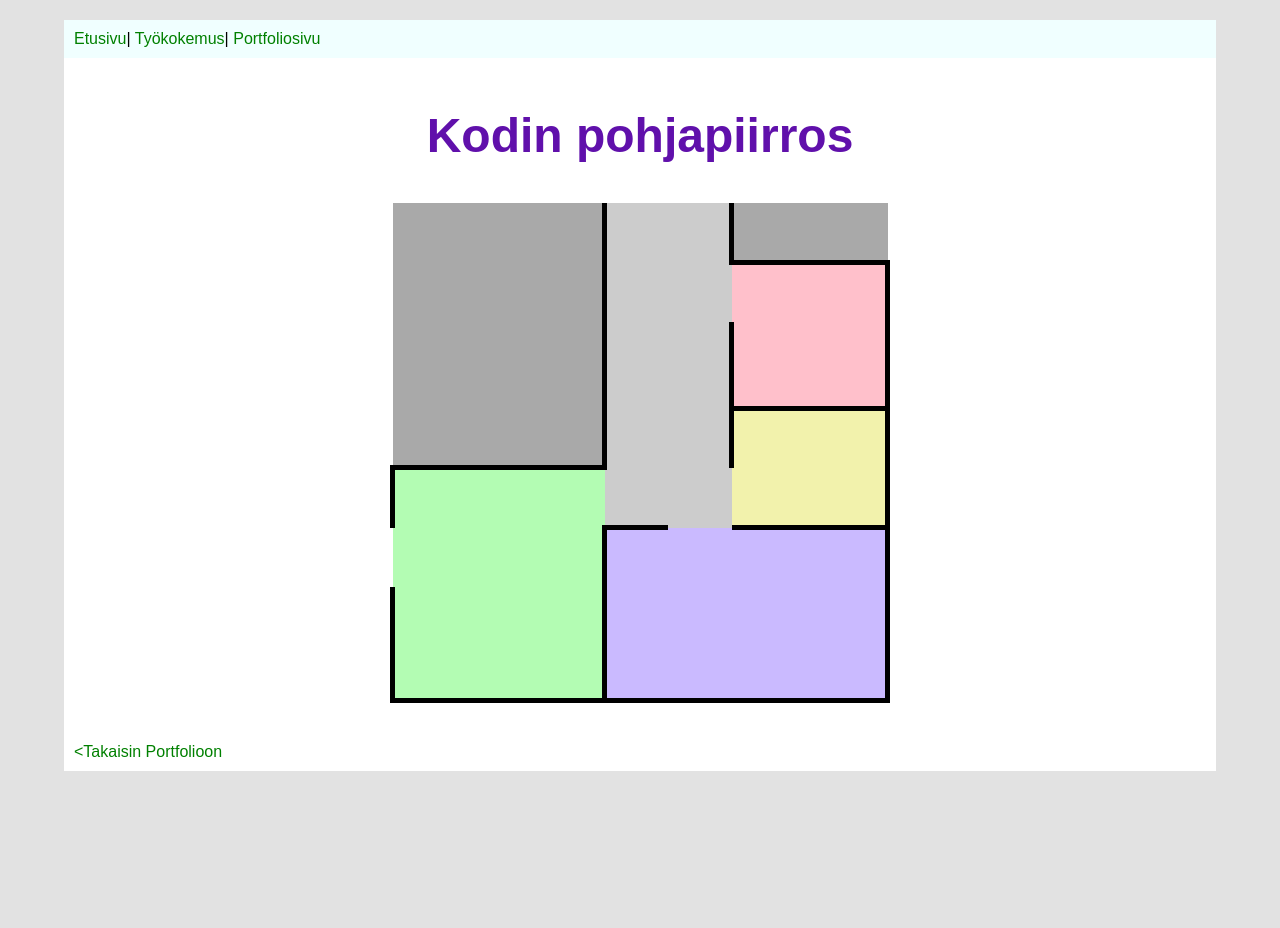
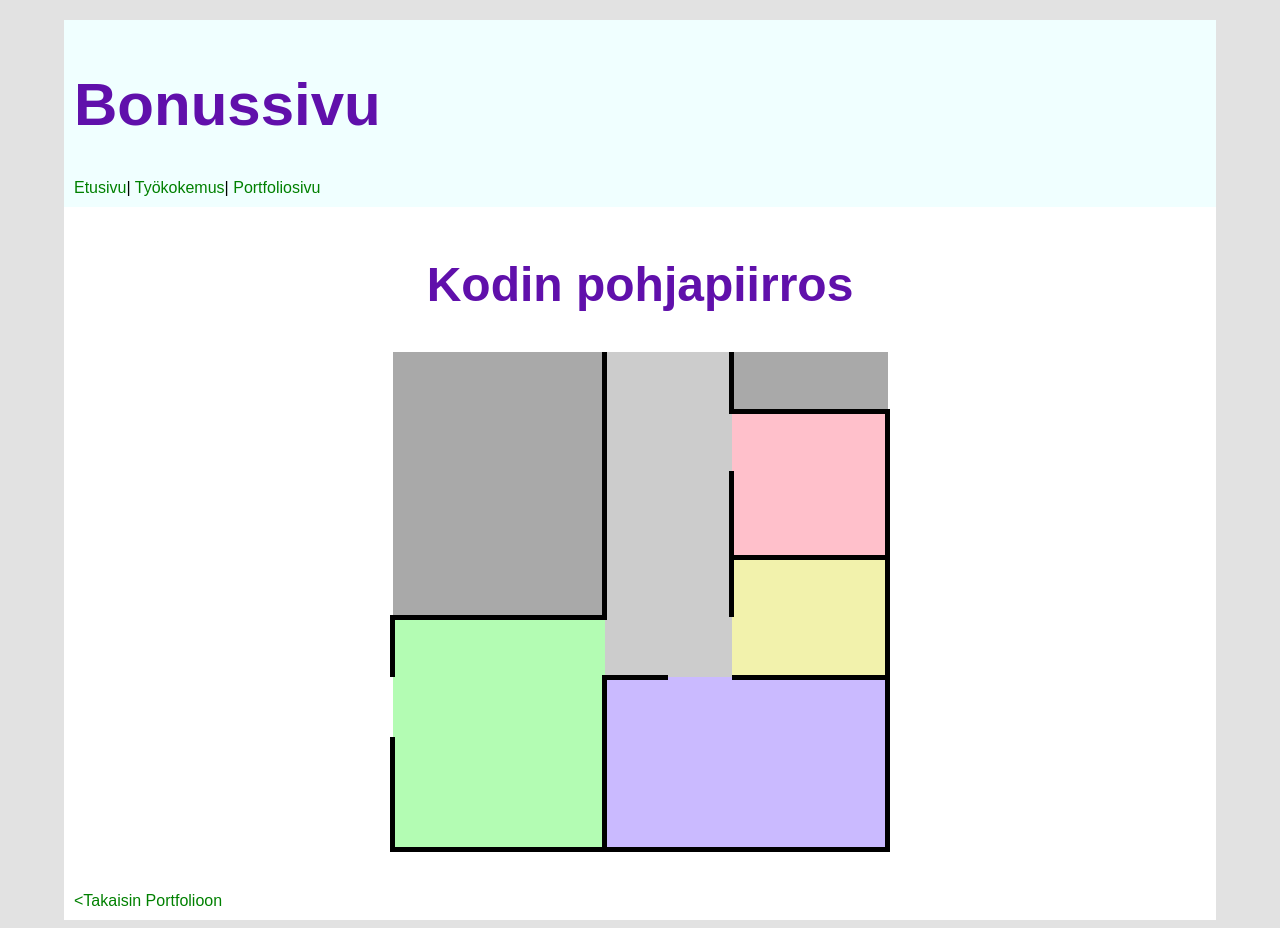
Before and after one commit to Hermon-Haileyesus/Web-ohjelmointi-1, a plain HTML site: page portfolio/pohjapiiros.html in a window 1280 px wide. Before the commit the page ends 800 px from the top, so only its background shows below. Drawn offline with Linux system fonts and the light colour scheme.

Commit message:
add heading

```diff
--- a/portfolio/pohjapiiros.html
+++ b/portfolio/pohjapiiros.html
@@ -11,6 +11,7 @@
 </head>
 <body>
     <header>
+        <h1>Bonussivu</h1>
         <nav>
             <a href="../Cv-sivu.html">Etusivu</a>|
             <a href="../työkokemus.html">Työkokemus</a>|
```
